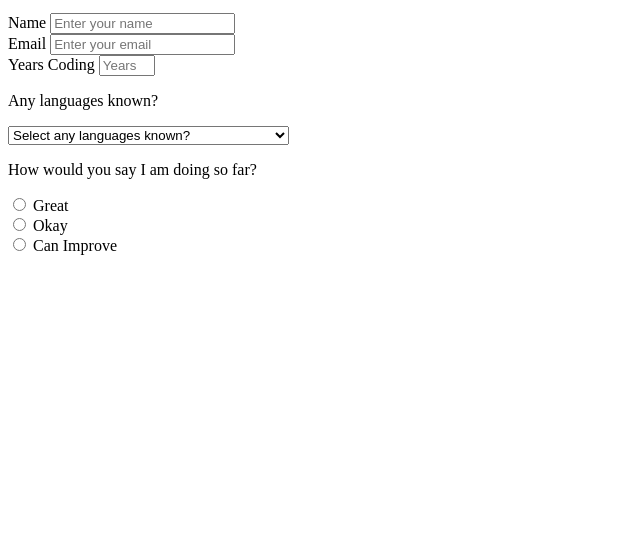
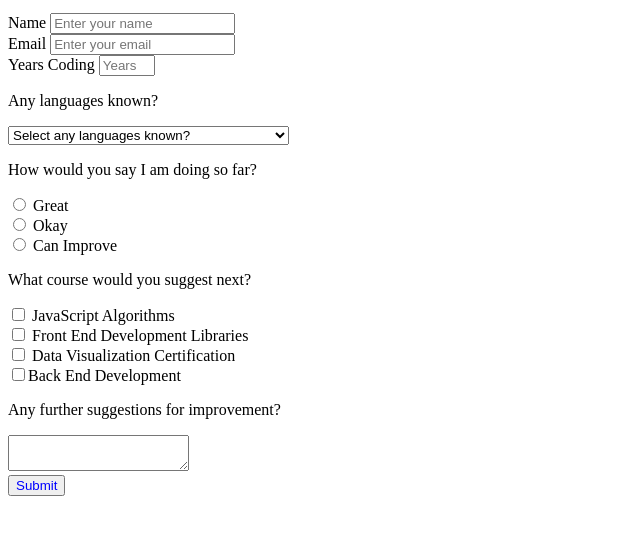
Before and after one commit to rangel2011/SurveyForm, a plain HTML site: page index.html in a window 1280 px wide. Shown: the part 101-636 px from the top of the page, without its empty margins (0-640 px from the left). Drawn offline with Linux system fonts and the light colour scheme.

Commit message:
added checkboxes, text area, and submit button

```diff
--- a/index.html
+++ b/index.html
@@ -50,5 +50,22 @@
             <input type="radio" id="CanImprove" name="radio" class="form-control" value="CanImprove">
             <label for="CanImprove">Can Improve</label><br>
         </div>
+        <!-- Checkboxes of survey -->
+        <div class="form-group">
+            <p>What course would you suggest next?</p>
+            <label for="JavaScriptAlgorithms"><input id="JavaScriptAlgorithms" type="checkbox" name="courses" value="JavaScriptAlgorithms" > JavaScript Algorithms</label><br>
+            <label for="FrontEndDevelopmentLibraries"><input id="FrontEndDevelopmentLibraries" type="checkbox" name="courses" value="FrontEndDevelopmentLibraries" > Front End Development Libraries</label><br>
+            <label for="DataVisualizationCertification"><input id="DataVisualizationCertification" type="checkbox" name="courses" value="DataVisualizationCertification"> Data Visualization Certification </label><br>
+            <label for="BackEndDevelopment"><input id="BackEndDevelopment" type="checkbox" name="courses" value="BackEndDevelopment">Back End Development </label><br>
+        </div>
+        <!-- Text Area for comments -->
+        <div class="form-group">
+            <p>Any further suggestions for improvement?</p>
+            <textarea placeholder="Enter your comments here..."> </textarea>
+        </div>
+        <!-- Submit button of survey -->
+        <div class="form-group">
+            <button type="submit" id="submit" style="color: blue;">Submit</button>
+        </div>
     </form>
 </body>
```
